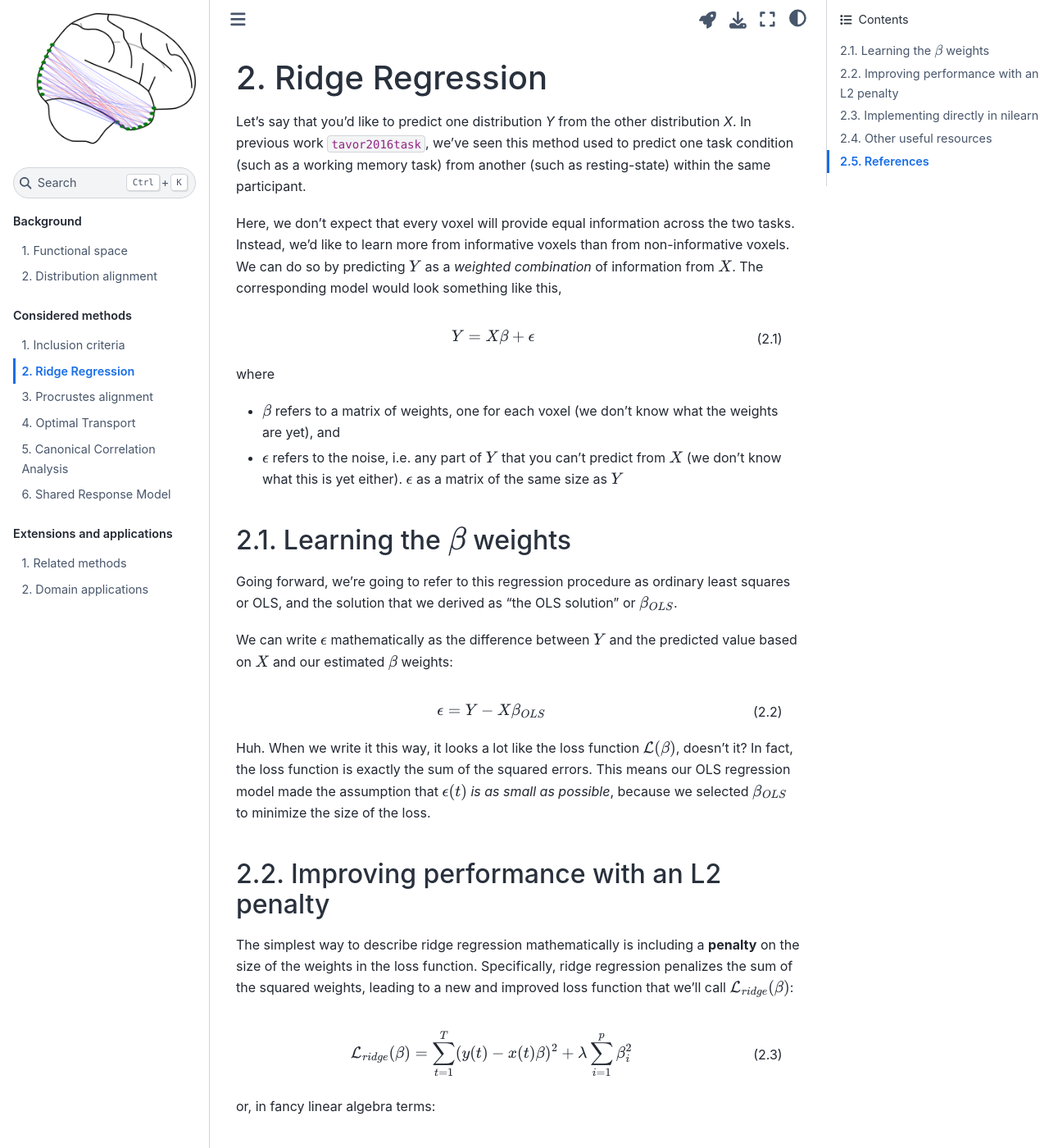
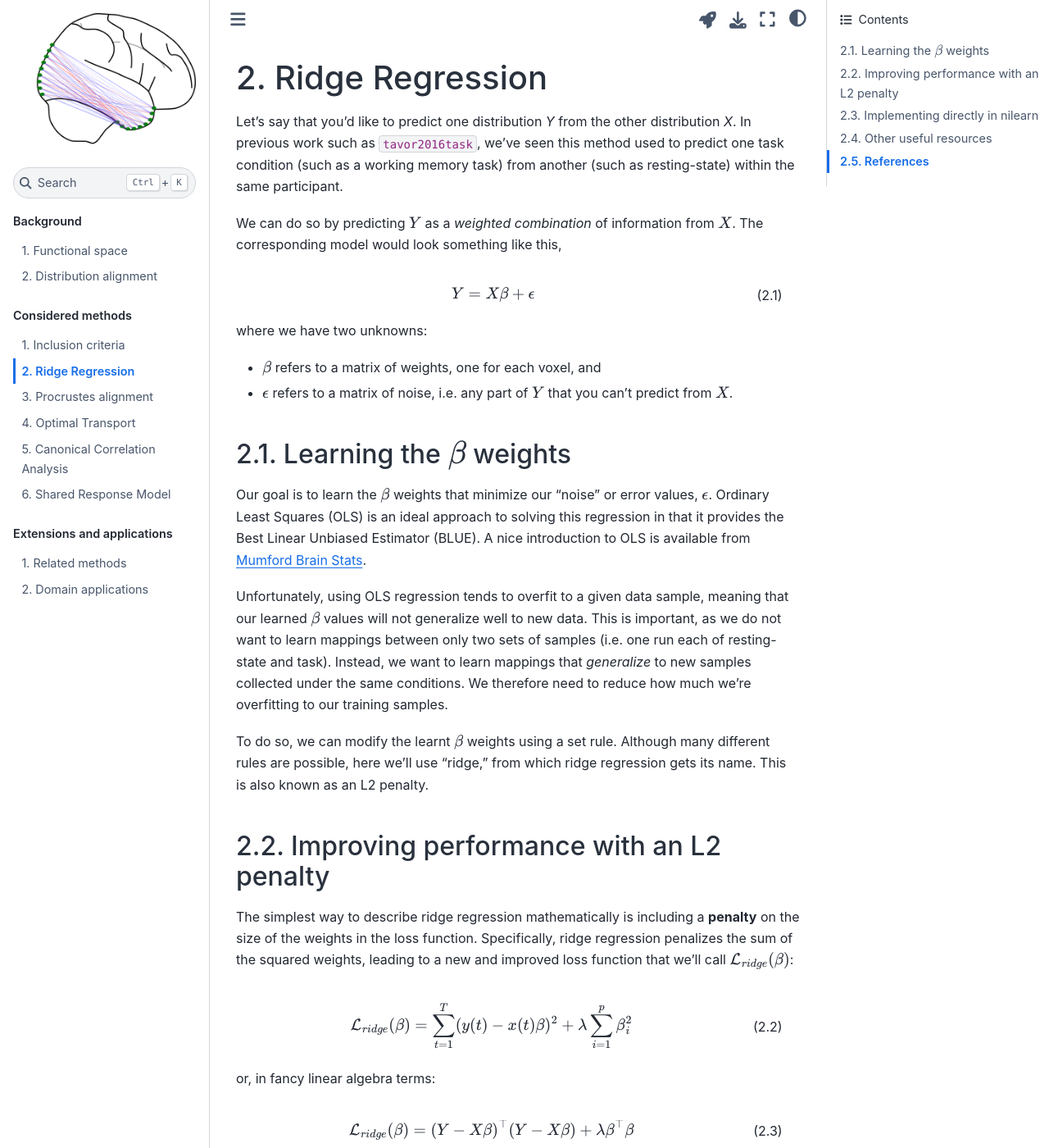
Before and after one commit to neurodatascience/fmralign-tutorials, a Jupyter Book: the page built from content/1-1-ridge-regression.md, in a window 1280 px wide and 1400 px high. Shown: the whole window at 82% size. Built offline with Jupyter Book 1.0.4 settings and Sphinx 7.4.7 and the Sphinx Book theme 1.1.4, drawn with Linux system fonts in a browser that asks for light colours; cross-references to code outside the pages are shown as plain code; some of the changed text lies outside the part shown.

Commit message:
Shorten OLS content, link to Mumford

````diff
--- a/content/1-1-ridge-regression.md
+++ b/content/1-1-ridge-regression.md
@@ -14,10 +14,8 @@ kernelspec:
 # Ridge Regression
 
 Let's say that you'd like to predict one distribution _Y_ from the other distribution _X_.
-In previous work {cite:ts}`tavor2016task`, we've seen this method used to predict one task condition (such as a working memory task) from another (such as resting-state) within the same participant.
+In previous work such as {cite:ts}`tavor2016task`, we've seen this method used to predict one task condition (such as a working memory task) from another (such as resting-state) within the same participant.
 
-Here, we don't expect that every voxel will provide equal information across the two tasks.
-Instead, we'd like to learn more from informative voxels than from non-informative voxels.
 We can do so by predicting $Y$ as a _weighted combination_ of information from $X$.
 The corresponding model would look something like this,
 
@@ -26,24 +24,25 @@ The corresponding model would look something like this,
 Y = X \beta + \epsilon
 ```
 
-where
+where we have two unknowns:
 
-* $\beta$ refers to a matrix of weights, one for each voxel (we don't know what the weights are yet), and
-* $\epsilon$ refers to the noise, i.e. any part of $Y$ that you can't predict from $X$ (we don't know what this is yet either).
-  $\epsilon$ as a matrix of the same size as $Y$
+* $\beta$ refers to a matrix of weights, one for each voxel, and
+* $\epsilon$ refers to a matrix of noise, i.e. any part of $Y$ that you can't predict from $X$.
 
 ## Learning the $\beta$ weights
 
-Going forward, we're going to refer to this regression procedure as ordinary least squares or OLS, and the solution that we derived as "the OLS solution" or $\beta_{OLS}$.
+Our goal is to learn the $\beta$ weights that minimize our "noise" or error values, $\epsilon$.
+Ordinary Least Squares (OLS) is an ideal approach to solving this regression in that it provides the Best Linear Unbiased Estimator (BLUE).
+A nice introduction to OLS is available from [Mumford Brain Stats](https://mumfordbrainstats.tumblr.com/post/124743714561/day-2-simple-linear-regression).
 
-We can write $\epsilon$ mathematically as the difference between $Y$ and the predicted value based on $X$ and our estimated $\beta$ weights:
+Unfortunately, using OLS regression tends to overfit to a given data sample, meaning that our learned $\beta$ values will not generalize well to new data.
+This is important, as we do not want to learn mappings between only two sets of samples (i.e. one run each of resting-state and task).
+Instead, we want to learn mappings that _generalize_ to new samples collected under the same conditions.
+We therefore need to reduce how much we're overfitting to our training samples.
 
-```{math}
-:label: ridge_eq_2
-\epsilon = Y - X \beta_{OLS}
-```
-
-Huh. When we write it this way, it looks a lot like the loss function $\mathcal{L}(\beta)$, doesn't it? In fact, the loss function is exactly the sum of the squared errors. This means our OLS regression model made the assumption that _$\epsilon(t)$ is as small as possible_, because we selected $\beta_{OLS}$ to minimize the size of the loss.
+To do so, we can modify the learnt $\beta$ weights using a set rule.
+Although many different rules are possible, here we'll use "ridge," from which ridge regression gets its name.
+This is also known as an L2 penalty.
 
 ## Improving performance with an L2 penalty
 
````
